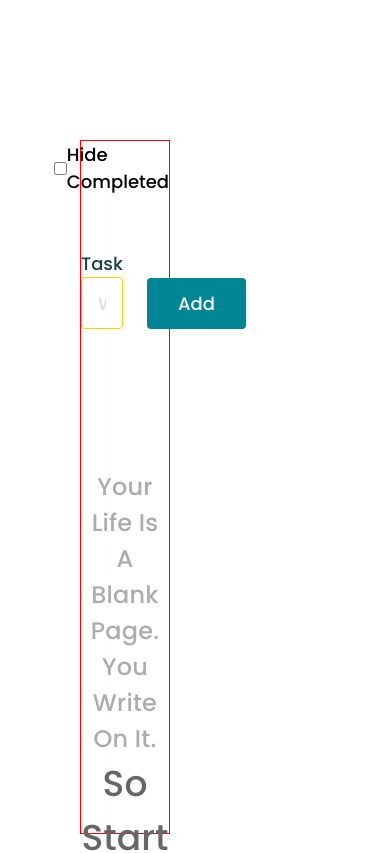
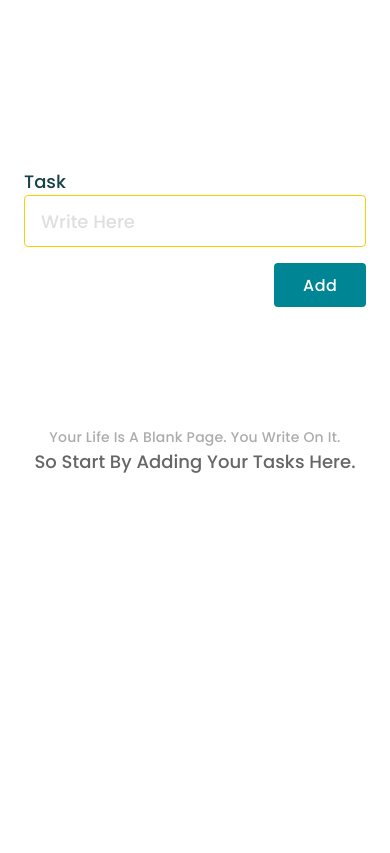
Before and after one commit to AvetBadalyan/Mamble-Task, a React (Create React App) app: page / in a window 390 px wide. Shown: the top 853 px of the page. Built offline with nearby package versions, Linux system fonts and the light colour scheme.

Commit message:
feat: mobile adaptation and responsive design

```diff
--- a/src/App.css
+++ b/src/App.css
@@ -1,14 +1,12 @@
 .App {
-  padding: 140px 220px 10px 80px;
-  height: 100vh;
+  padding: 146px 204px 10px 80px;
+  height: 100%;
 }
 
 .container {
-  height: 100%;
   display: flex;
   flex-direction: column;
   gap: 55px;
-  border: 1px solid red;
 }
 
 .hide-check-container {
@@ -22,12 +20,13 @@
   line-height: 27px;
   text-transform: capitalize;
   color: #000000;
+  visibility: hidden;
 }
 
 .todo-list-container {
   width: 100%;
   padding-top: 7px;
-  height: 100%;
+  height: 20%;
 }
 
 .blank-home-text {
@@ -40,7 +39,7 @@
   flex-direction: column;
 }
 
-.blank-home-text p {
+.p1 {
   font-family: "Poppins";
   font-style: normal;
   font-weight: 500;
@@ -51,7 +50,7 @@
   color: #acacac;
 }
 
-.blank-home-text h1 {
+.p2 {
   font-family: "Poppins";
   font-style: normal;
   font-weight: 500;
@@ -61,3 +60,69 @@
   text-transform: capitalize;
   color: #666666;
 }
+
+.form-container {
+  height: max-content;
+}
+
+@media only screen and (max-width: 1020px) {
+  .App {
+    padding: 80px 20px 10px 20px;
+  }
+}
+
+@media only screen and (max-width: 600px) {
+  .App {
+    padding: 88px 24px 10px 24px;
+  }
+
+  .container {
+    gap: 53px;
+  }
+
+  .todo-list-container {
+    padding-top: 11px;
+  }
+
+  .blank-home-text {
+    padding-top: 67px;
+  }
+
+  .p1 {
+    font-family: "Poppins";
+    font-style: normal;
+    font-weight: 500;
+    font-size: 14px;
+    line-height: 21px;
+    letter-spacing: 0.2px;
+    text-transform: capitalize;
+    color: #acacac;
+  }
+
+  .p2 {
+    font-family: "Poppins";
+    font-style: normal;
+    font-weight: 500;
+    font-size: 18px;
+    line-height: 27px;
+    letter-spacing: 0.002em;
+    text-transform: capitalize;
+    color: #666666;
+  }
+}
+
+@media only screen and (max-width: 376px) {
+.App {
+  height: 819px;
+}
+
+  .p1 {
+    width: 286px;
+    height: 21px;
+  }
+
+  .p2 {
+    width: 316px;
+    height: 27px;
+  }
+}
--- a/src/App.js
+++ b/src/App.js
@@ -15,7 +15,14 @@ function App() {
   return (
     <div className="App">
       <div className="container">
-        <div className="hide-check-container">
+        <div
+          className="hide-check-container"
+          style={
+            todoList.length < 1
+              ? { visibility: "hidden" }
+              : { visibility: "visible" }
+          }
+        >
           <input type="checkbox" onChange={hideChangeHandler} />
           Hide completed
         </div>
@@ -24,8 +31,8 @@ function App() {
         </div>
         {todoList.length === 0 ? (
           <div className="blank-home-text">
-            <p>your life is a blank page. You write on it.</p>{" "}
-            <h1>So start by adding your tasks here.</h1>
+            <p className="p1">your life is a blank page. You write on it.</p>{" "}
+            <p className="p2">So start by adding your tasks here.</p>
           </div>
         ) : (
           <div className="todo-list-container">
--- a/src/Components/Form/Form.css
+++ b/src/Components/Form/Form.css
@@ -58,3 +58,44 @@
   text-transform: capitalize;
   color: #ffffff;
 }
+
+@media only screen and (max-width: 600px) {
+  .form {
+    flex-direction: column;
+    gap: 16px;
+  }
+
+  .form-input {
+    width: 100%;
+  }
+
+  .form-button {
+    width: 100%;
+    display: flex;
+    justify-content: end;
+  }
+
+  .form-button button {
+    width: 92px;
+    height: 44px;
+    padding: 8px 29px;
+    font-family: "Poppins";
+    font-style: normal;
+    font-weight: 500;
+    font-size: 16px;
+    line-height: 27px;
+    letter-spacing: 0.5px;
+    text-transform: capitalize;
+    color: #ffffff;
+  }
+}
+
+@media only screen and (max-width: 376px) {
+  .form-input {
+    max-width: 327px;
+  }
+
+  .form-input input {
+    height: 44px;
+  }
+}
--- a/src/Components/Form/Form.jsx
+++ b/src/Components/Form/Form.jsx
@@ -1,4 +1,4 @@
-import React, { useRef, useState } from "react";
+import React, {useRef, useState } from "react";
 import { useDispatch } from "react-redux";
 import { addTodo } from "../../features/todoList/todoListSlice";
 import "./Form.css";
@@ -7,17 +7,22 @@ export default function Form() {
   const taskRef = useRef();
   const dispatch = useDispatch();
 
-  const [inputIsValid, setInputIsValid] = useState(true);
+  const [inputIsValid, setInputIsValid] = useState(false);
+  const [errorMessage, setErrorMessage] = useState("");
 
   const changeHandler = () => {
-    taskRef.current?.value?.length > 54
-      ? setInputIsValid(false)
-      : setInputIsValid(true);
-    console.log(inputIsValid, "inputIsValid");
+    if (taskRef.current?.value?.trim().length < 1 || !taskRef.current) {
+      setErrorMessage("No letters, empty spaces, please write a task");
+      setInputIsValid(false);
+    } else if (taskRef.current?.value?.trim().length > 54) {
+      setErrorMessage("Task content can contain max 54 characters.");
+      setInputIsValid(false);
+    } else setInputIsValid(true);
   };
 
   function submitHandler(e) {
     e.preventDefault();
+    changeHandler();
     if (inputIsValid) {
       dispatch(
         addTodo({
@@ -27,10 +32,13 @@ export default function Form() {
         })
       );
       taskRef.current.value = "";
+      setInputIsValid(false);
+      setErrorMessage("");
     }
   }
 
   return (
+    <div>
       <form className="form" onSubmit={submitHandler}>
         <div className="form-input">
           <label>
@@ -40,13 +48,17 @@ export default function Form() {
               placeholder="Write here"
               ref={taskRef}
               onChange={changeHandler}
+              maxLength="55"
             />
           </label>
         </div>
         <div className="form-button">
           <button onClick={submitHandler}> Add </button>
         </div>
-      {!inputIsValid && <div>input is not valid</div>}
       </form>
+      <div>
+        {!inputIsValid && <div style={{ color: "red" }}>{errorMessage}</div>}
+      </div>
+    </div>
   );
 }
--- a/src/Components/Modal/Modal.css
+++ b/src/Components/Modal/Modal.css
@@ -1,5 +1,8 @@
+.material-symbols-outlined {
+  font-variation-settings: "FILL" 0, "wght" 400, "GRAD" 0, "opsz" 48;
+}
+
 .fa-solid .fa-xmark {
-  border: 1px solid red;
   font-size: 480px;
 }
 
@@ -8,7 +11,6 @@
   top: calc(50% - 21px);
   left: 50%;
   transform: translate(-50%, -50%);
-
   width: 400px;
   height: 200px;
   background: #ffffff;
@@ -26,11 +28,6 @@
   align-items: center;
   gap: 40px;
 }
-
-/* .modal > .content {
-  width: 100%;
-  text-align: center;
-} */
 
 .modal > .actions {
   display: flex;
@@ -52,10 +49,20 @@
   display: none;
 }
 [role="tooltip"].popup-content {
-  width: 200px;
   box-shadow: rgba(0, 0, 0, 0.16) 0px 0px 3px;
 }
 
 [data-popup="tooltip"].popup-overlay {
   background: rgba(0, 0, 0, 0.25);
 }
+
+@media only screen and (max-width: 600px) {
+}
+
+@media only screen and (max-width: 376px) {
+  .modal {
+    width: 324px;
+    height: 140px;
+    margin: auto;
+  }
+}
--- a/src/Components/SingleTask/SingleTask.css
+++ b/src/Components/SingleTask/SingleTask.css
@@ -1,16 +1,12 @@
-.material-symbols-outlined {
-  font-variation-settings: "FILL" 0, "wght" 400, "GRAD" 0, "opsz" 48;
-}
-
 .single-task {
   display: flex;
   height: 72px;
-  align-items: center;
+  align-items: flex-start;
   justify-content: space-between;
   gap: 35px;
   border-bottom: 1px solid #e5e5e5;
-  padding: 24px;
   color: #666666;
+  padding: 20px 15.6px 20px 3px;
 }
 
 .completed {
@@ -42,3 +38,33 @@
   line-height: 32px;
   text-transform: capitalize;
 }
+
+@media only screen and (max-width: 600px) {
+  .single-task {
+    gap: 0;
+    padding: 20px 5.4px 20px 3px;
+    height: 94px;
+
+    width: 100%;
+  }
+
+  .single-task-name-container {
+    font-family: "Poppins";
+    font-style: normal;
+    font-weight: 400;
+    font-size: 16px;
+    line-height: 27px;
+    text-transform: capitalize;
+    color: #666666;
+
+    margin-left: 11px;
+    margin-right: 2px;
+  }
+}
+
+@media only screen and (max-width: 376px) {
+  .single-task-name-container {
+    width: 270px;
+    height: 54px;
+  }
+}
--- a/src/Components/SingleTask/SingleTask.jsx
+++ b/src/Components/SingleTask/SingleTask.jsx
@@ -6,7 +6,6 @@ import "./SingleTask.css";
 
 export default function SingleTask({ item }) {
   const dispatch = useDispatch();
-  console.log(item.isCompleted, "true");
 
   function removeTask() {
     dispatch(
--- a/src/index.js
+++ b/src/index.js
@@ -17,7 +17,4 @@ root.render(
   </React.StrictMode>
 );
 
-// If you want to start measuring performance in your app, pass a function
-// to log results (for example: reportWebVitals(console.log))
-// or send to an analytics endpoint. Learn more: https://bit.ly/CRA-vitals
 reportWebVitals();
```
Lines whose indentation alone changed are shown as unchanged.
